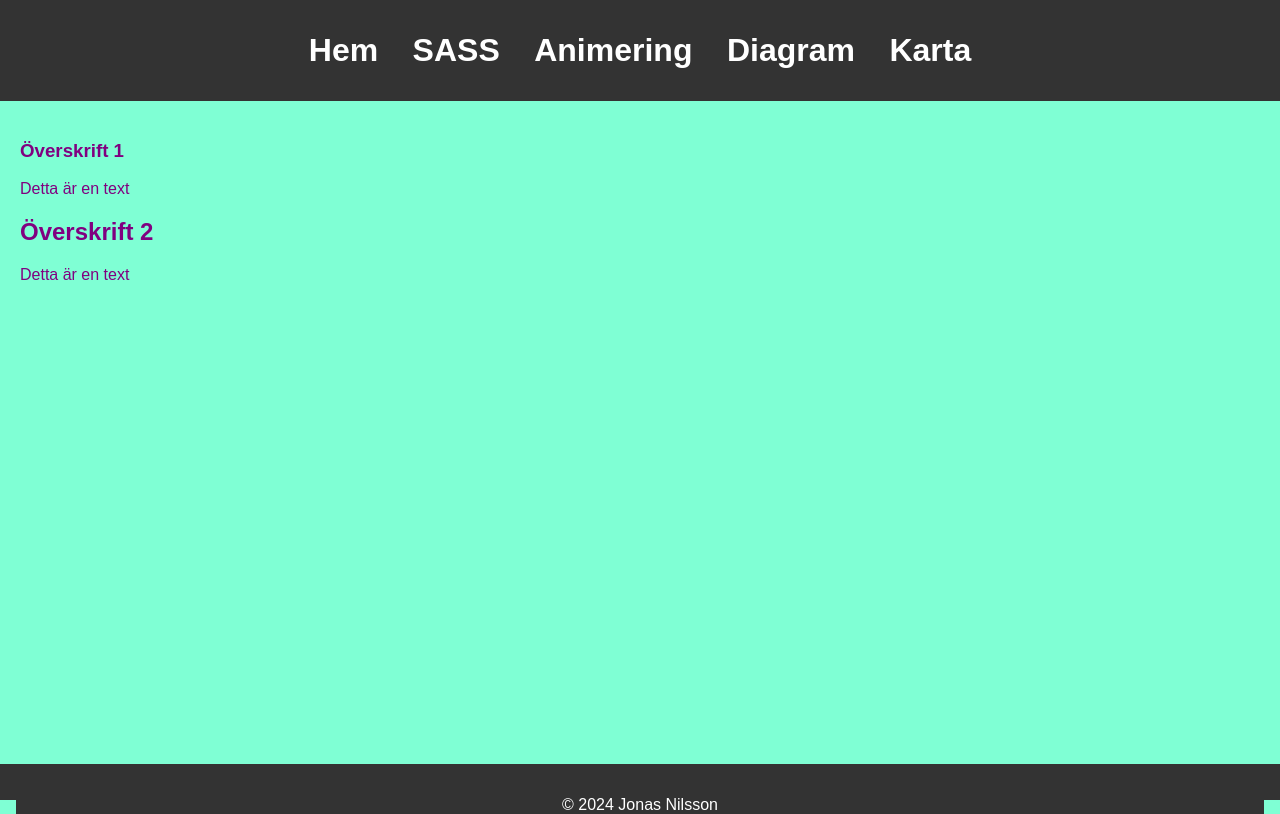
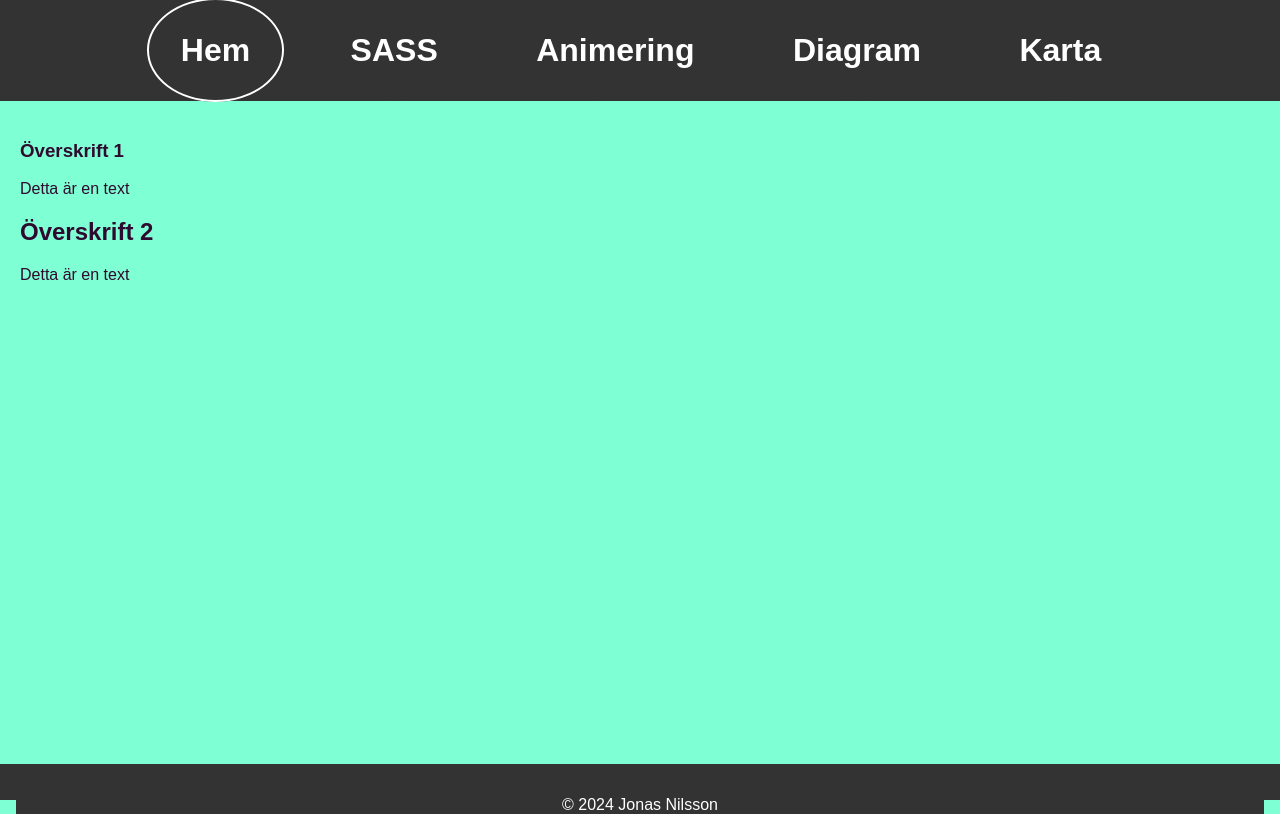
Before and after one commit to Fa-collab1/DT211G-3b, a website built with Parcel: page src/index.html in a window 1280 px wide. Built offline with nearby package versions, Linux system fonts and the light colour scheme.

Commit message:
1 Nesting

```diff
--- a/src/css/style.scss
+++ b/src/css/style.scss
@@ -1,12 +1,12 @@
 $background-color: aquamarine;
-$primary-color: #333;
-$secondary-color: #fff;
-$text-color: purple;
+$headfoot-color: #333;
+$headfoot_text-color: #fff;
+$text-color: rgb(46, 10, 46);
 
-$background-color-darkmode: #333;
-$primary-color-darkmode: lightblue;
-$secondary-color-darkmode: #333;
-$text-color-darkmode:white;
+$background-color-darkmode: invert($background-color);
+$headfoot-color-darkmode:invert($headfoot-color);
+$headfoot_text-color-darkmode:invert($headfoot_text-color);
+$text-color-darkmode:invert($text-color);
 
 :root
 {
@@ -30,41 +30,56 @@ body {
 .pagecontent {
 min-height: 95.5vh;
 }
-
-
 header, footer {
-    background-color:$primary-color;
     text-align: center;
     padding: 1em;
+
+    *, & {
+      background-color: $headfoot-color;
+      color: $headfoot_text-color;
     }
 
-header, header *, footer, footer * {
-    background-color:$primary-color;
-    color: $secondary-color;
+    nav {
+      ul {
+        list-style-type: none;
+        padding: 0;
+
+        li {
+          display: inline;
+          margin: 0 15px;
+
+          a {
+            text-decoration: none;
+            font-size: 2em;
+            font-weight: bold;
+            padding: 1em;
+            border-radius: 50%;
+
+            &:hover {
+              background-color: lighten($headfoot-color, 10%);
+              text-decoration: underline;
             }
 
+            &:active {
+              background-color: lighten($headfoot-color, 30%);
+              text-decoration: underline;
+              color: invert($headfoot_text-color);
+            }
+          }
+
+          .activepagemarker {
+            border: $headfoot_text-color 2px solid;
+          }
+        }
+      }
+    }
+  }
 
   footer {
     max-height: 4.5vh;
   }
 
-nav ul {
 
-    list-style-type: none;
-    padding: 0;
-}
-
-nav ul li {
-    display: inline;
-    margin: 0 15px;
-
-}
-
-nav ul li a {
-    text-decoration: none;
-    font-size: 2em;
-    font-weight: bold;
-}
 
 main {
 
@@ -86,8 +101,24 @@ main {
     }
 
     header, header *, footer, footer * {
-        background-color:$primary-color-darkmode;
-        color: $secondary-color-darkmode;
+        background-color:$headfoot-color-darkmode;
+        color: $headfoot_text-color-darkmode;
+
+    }
+
+    .activepagemarker {
+        border:$headfoot_text-color-darkmode 2vw solid;
+        border-style:solid;
+    }
+
+    nav ul li *:hover {
+        background-color: darken($headfoot-color-darkmode, 10%);
+    }
+
+    nav ul li *:active{
+        background-color: darken($headfoot-color-darkmode, 30%);
+        color: invert($headfoot_text-color-darkmode);
+
     }
 
 
--- a/src/index.html
+++ b/src/index.html
@@ -11,7 +11,7 @@
     <header>
         <nav id="main-nav">
             <ul>
-                <li><a href="#">Hem</a></li>
+                <li><a href="#" class="activepagemarker">Hem</a></li>
                 <li><a href="#">SASS</a></li>
                 <li><a href="#">Animering</a></li>
                 <li><a href="#">Diagram</a></li>
```
Lines whose indentation alone changed are shown as unchanged.
